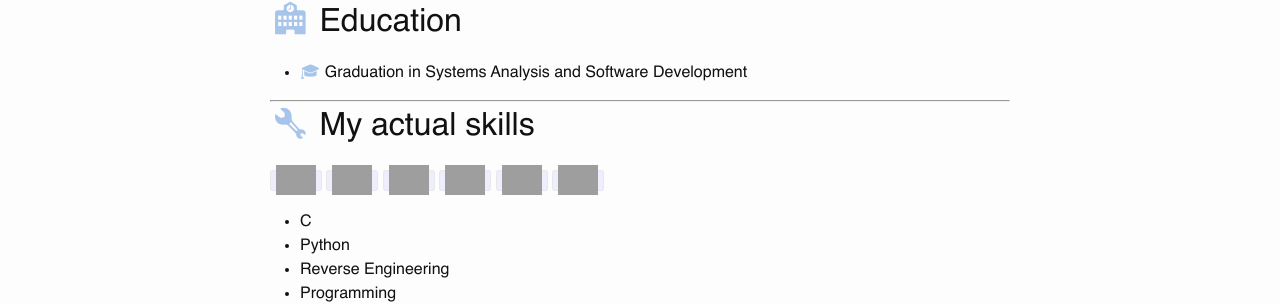
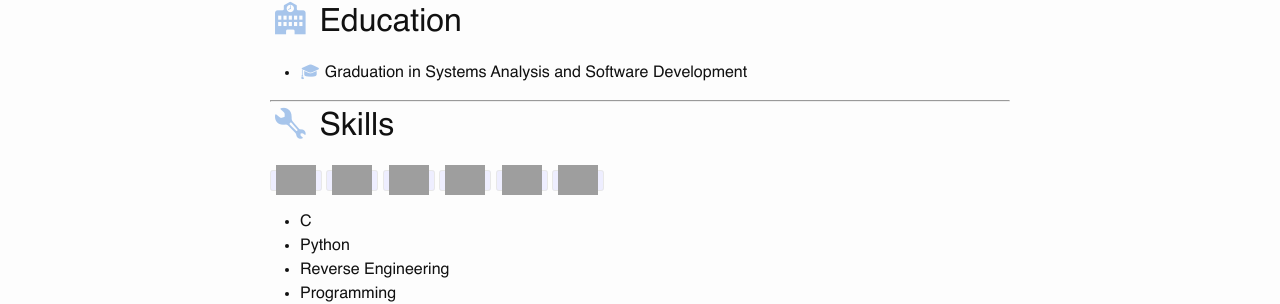
Before and after one commit to hamilton-m/hamilton-m.github.io, a Jekyll site: the page built from about.md, in a window 1280 px wide. Shown: the part 733-1037 px from the top of the page. Built offline with Jekyll 4.4.1, drawn with Linux system fonts in a browser that asks for light colours; grey boxes are pictures that could not be loaded.

Commit message:
Update about.md

```diff
--- a/about.md
+++ b/about.md
@@ -34,7 +34,7 @@
 
 ---
 
-## <span class="icon_color">🔧</span> My actual skills
+## <span class="icon_color">🔧</span> Skills
 <code><img height="30" src="https://cdn.iconscout.com/icon/free/png-512/c-programming-569564.png"></code>
 <code><img height="30" src="https://cdn.iconscout.com/icon/free/png-512/docker-226091.png"></code>
 <code><img height="30" src="https://cdn.iconscout.com/icon/free/png-256/github-170-1175028.png"></code>
```
